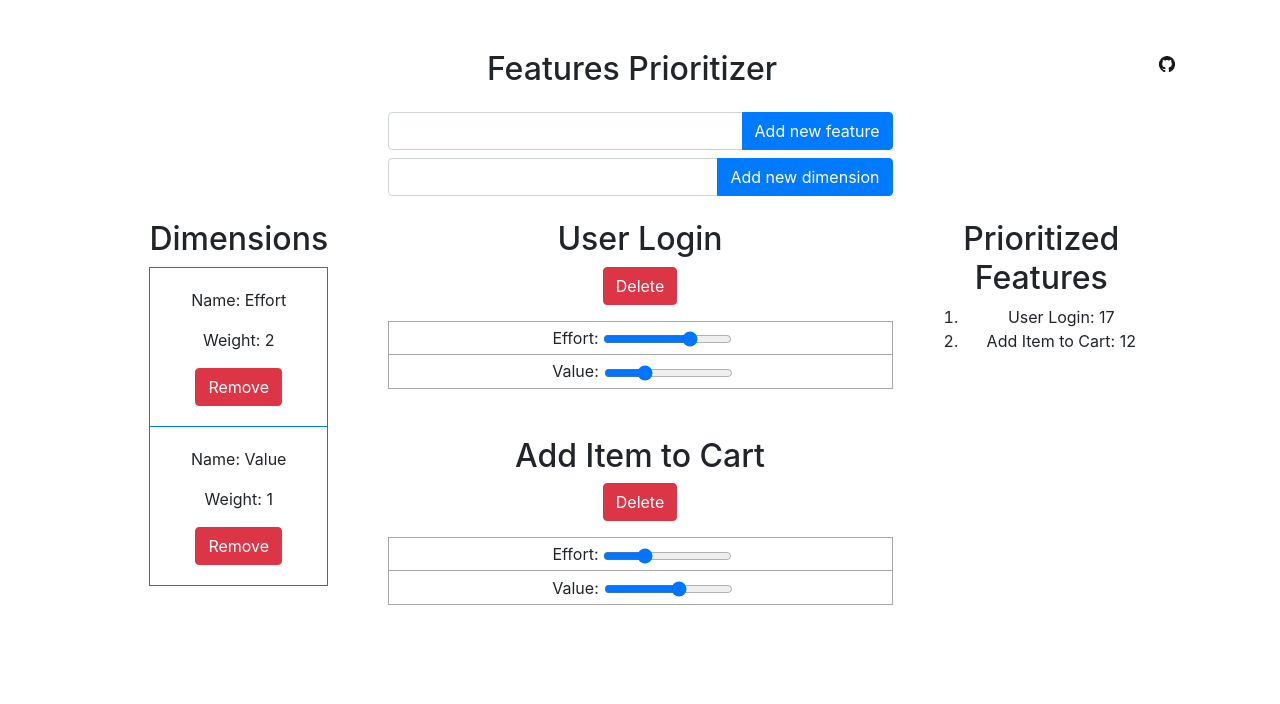
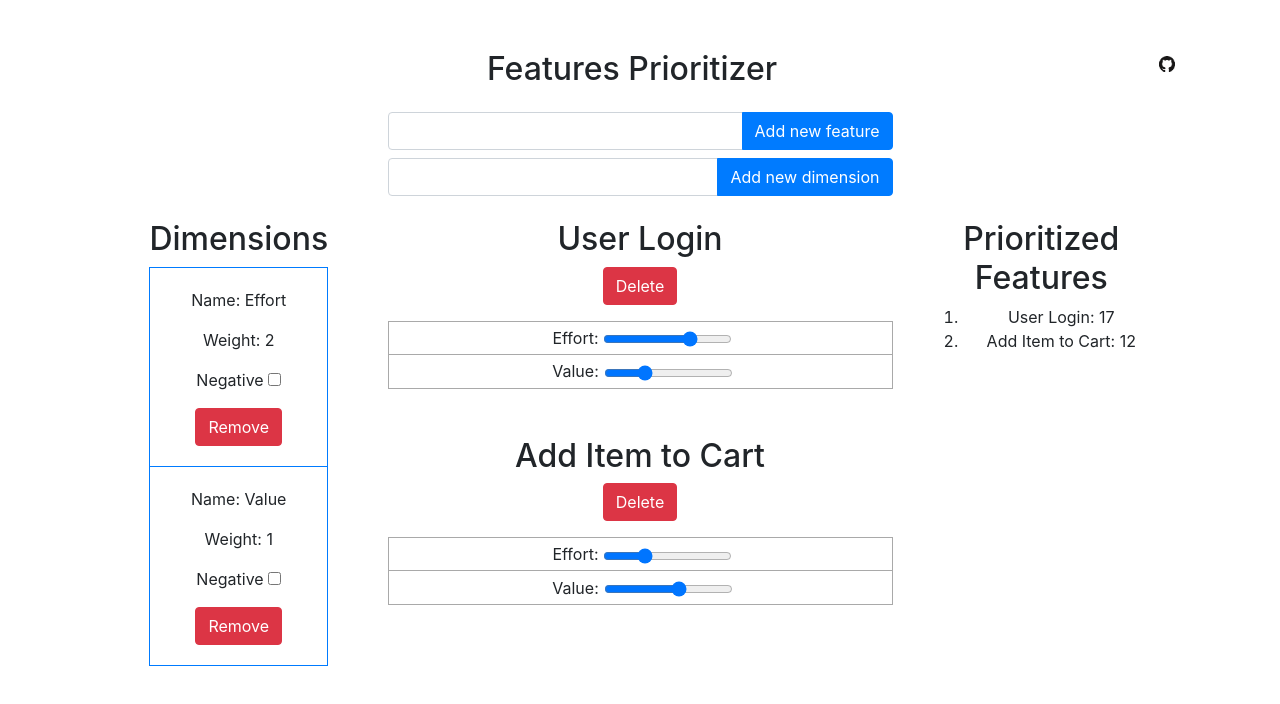
Before and after one commit to jpaulorio/features-prioritizer, a React (Create React App) app: page / in a window 1280 px wide. Shown: the top 704 px of the page. Built offline with nearby package versions, Linux system fonts and the light colour scheme.

Commit message:
Implements negative dimension

```diff
--- a/src/App.jsx
+++ b/src/App.jsx
@@ -11,11 +11,13 @@ function App() {
   const [dimensionsState, setDimensionsState] = useState([
     {
       index: 0,
-      name: "Effort"
+      name: "Effort",
+      isNegative: false
     },
     {
       index: 1,
-      name: "Value"
+      name: "Value",
+      isNegative: false
     }
   ]);
 
@@ -119,7 +121,14 @@ function App() {
       .map(e => {
         const f = {
           name: e.name,
-          rank: e.values.map(v => v.value * (numDimensions - getDimensionIndex(v.dimension))).reduce((a, b) => a + b, null)
+          rank: e.values.map(v => {
+          const dimensionIndex = getDimensionIndex(v.dimension);
+          const dimension = dimensionsState[dimensionIndex];
+          const weight = numDimensions - dimensionIndex;
+          const adjustedValue = dimension.isNegative ? (10 - v.value) : v.value;
+          return adjustedValue * weight;
+          })
+          .reduce((a, b) => a + b, null)
         };
         return f;
       })
@@ -167,12 +176,20 @@ function App() {
     );
   };
 
+  const onNegativeChangeHandler = event => {
+    const index = parseInt(event.target.dataset.dimensionindex, 10);
+    const dimension = {...dimensionsState[index], isNegative: event.target.checked};
+    dimensionsState.splice(index, 1, dimension);
+    const newDimensionState = dimensionsState.slice();
+    setDimensionsState(newDimensionState);
+  };
+
   return (
     <div className="App container">
     <DndProvider backend={HTML5Backend}>
       <div className="row text-center mb-3">
         <h2 className="col">Features Prioritizer</h2>
-        <a href='https://github.com/jpaulorio/features-prioritizer' target="_blank"><img src='GitHub-Mark.png' width='16px' height='16px'/></a>
+        <a href='https://github.com/jpaulorio/features-prioritizer' target="_blank" rel="noreferrer noopener"><img src='GitHub-Mark.png' alt='GitHub repo' width='16px' height='16px'/></a>
       </div>
       <div className="row mb-2">
         <div className="ControlsPane ml-auto mr-auto col-md-6 col-xs-12">
@@ -196,8 +213,11 @@ function App() {
       </div>
       <div className="row">
         <div className="DimensionsEditorPane col-lg col-md-12">
-          <DimensionsEditor dimensions={dimensionsState} onRemoveDimension={removeDimensionHandler}
+          <DimensionsEditor
+          dimensions={dimensionsState}
+          onRemoveDimension={removeDimensionHandler}
           onMoveDimension={onMoveDimensionHandler}
+          onNegativeChange={onNegativeChangeHandler}
           ></DimensionsEditor>
         </div>
         <div className="RightPane col-md-12 col-lg-6">
--- a/src/components/dimensionsEditor/DimensionsEditor.jsx
+++ b/src/components/dimensionsEditor/DimensionsEditor.jsx
@@ -15,6 +15,8 @@ const dimensionsEditor = props => {
                 index={e.index}
                 name={e.name}
                 numDimensions={dimensions.length}
+                isNegative={e.isNegative}
+                onNegativeChange={props.onNegativeChange}
                 onRemoveDimension={props.onRemoveDimension}
                 onMoveDimension={props.onMoveDimension}/>))
             }
--- a/src/components/dimensionsEditorItem/DimensionsEditorItem.jsx
+++ b/src/components/dimensionsEditorItem/DimensionsEditorItem.jsx
@@ -8,6 +8,8 @@ const dimensionsEditorItem = props => {
     const ref = useRef(null);
     const index = props.index;
     const name = props.name;
+    const numDimensions = props.numDimensions;
+    const isNegative = props.isNegative;
 
     const [, drop] = useDrop({
         accept: type,
@@ -39,13 +41,17 @@ const dimensionsEditorItem = props => {
     drag(drop(ref));
 
     return (
-                <div className={isDragging ? 'DimensionsEditorItem dragging' : 'DimensionsEditorItem' } key={props.index}
+                <div className={isDragging ? 'DimensionsEditorItem dragging' : 'DimensionsEditorItem' } key={index}
                 ref={ref}
                 style={{ opacity: isDragging ? 0 : 1 }}
                 >
-                    <p>Name: {props.name}</p>
-                    <p>Weight: {props.numDimensions - props.index}</p>
-                    <button type="button" className="btn btn-danger" data-dimensionindex={props.index} onClick={props.onRemoveDimension}>
+                    <p>Name: {name}</p>
+                    <p>Weight: {numDimensions - index}</p>
+                    <p>Negative <input type='checkbox' id={name + '-negative'}
+                    data-dimensionindex={index}
+                                                     checked={isNegative}
+                                                     onChange={props.onNegativeChange}/></p>
+                    <button type="button" className="btn btn-danger" data-dimensionindex={index} onClick={props.onRemoveDimension}>
                         Remove
                     </button>
                 </div>
```
Also changed, not shown: 1 other file (tests, documents, lock files or other folders).
